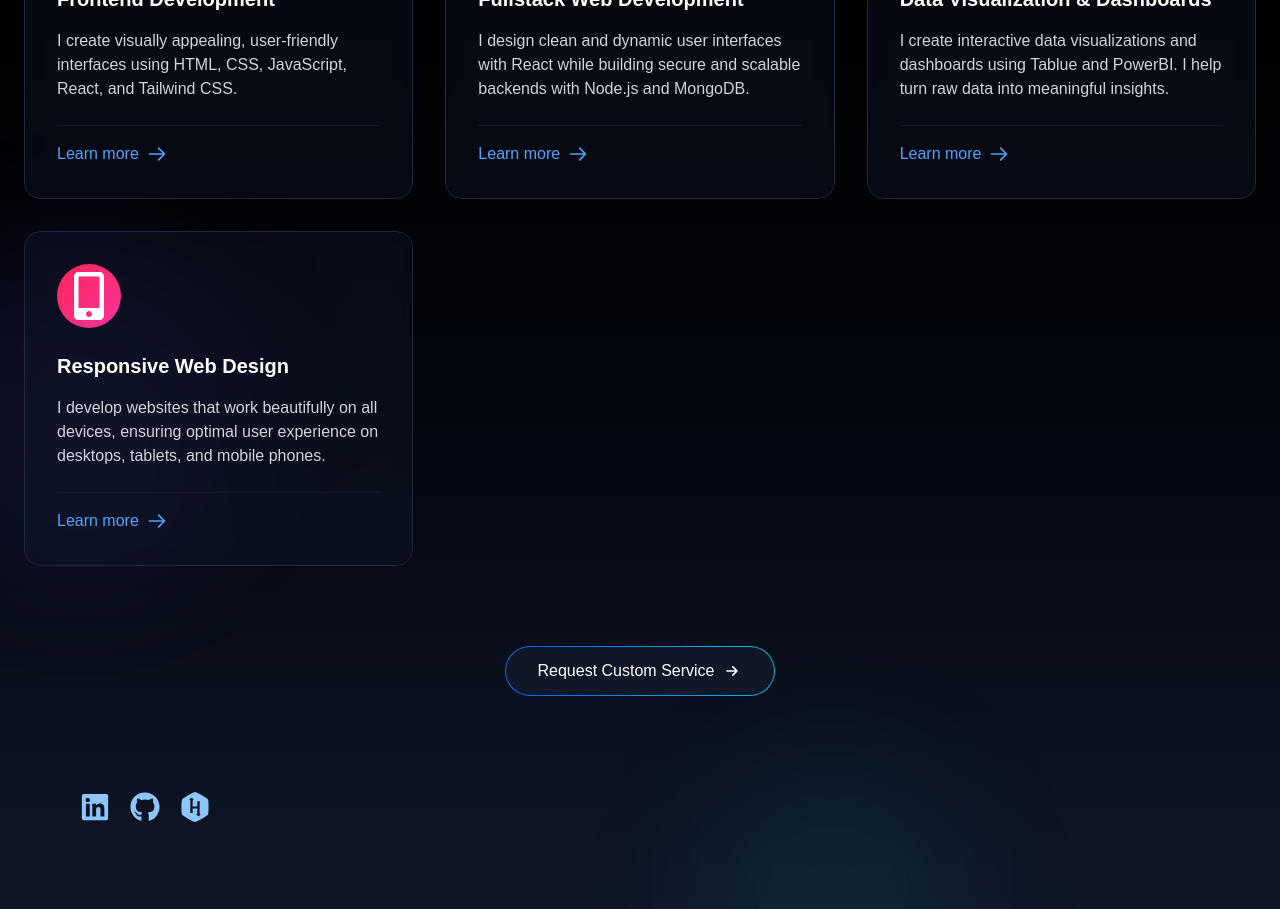
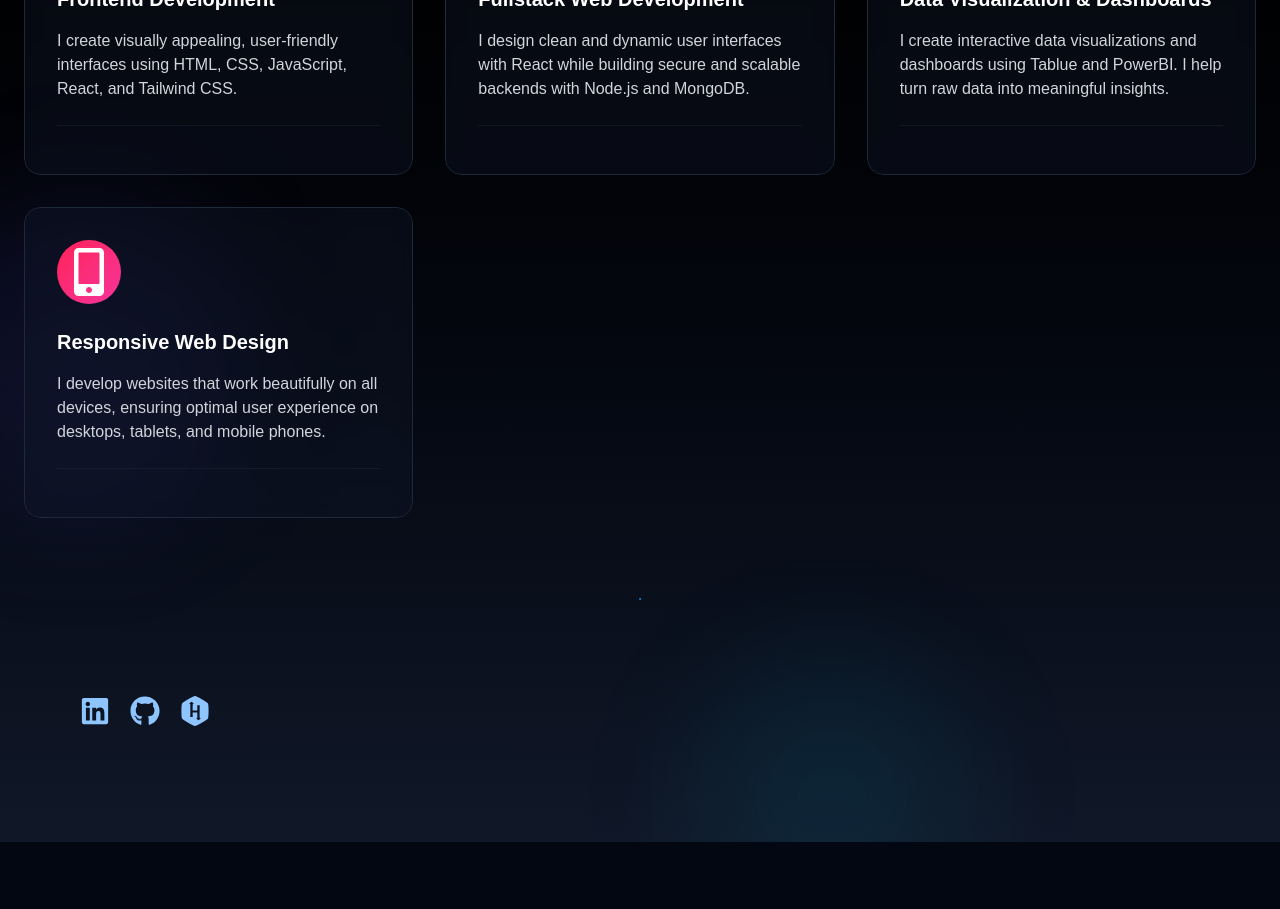
Before and after one commit to crarun9740/MyPortfolio, a React (Vite) app: page / in a window 1280 px wide. Shown: the part 3680-4589 px from the top of the page. Built offline with nearby package versions, Linux system fonts and the light colour scheme.

Commit message:
enhanced code

```diff
--- a/src/Components/Services.jsx
+++ b/src/Components/Services.jsx
@@ -113,25 +113,7 @@ const Services = () => {
                   {service.title}
                 </h3>
                 <p className="text-gray-300 flex-grow">{service.description}</p>
-                <div className="mt-6 pt-4 border-t border-gray-800/50">
-                  <button className="flex items-center text-blue-400 group-hover:text-blue-300 transition-colors duration-300">
-                    <span>Learn more</span>
-                    <svg
-                      xmlns="http://www.w3.org/2000/svg"
-                      className="h-5 w-5 ml-2 group-hover:translate-x-1 transition-transform duration-300"
-                      fill="none"
-                      viewBox="0 0 24 24"
-                      stroke="currentColor"
-                    >
-                      <path
-                        strokeLinecap="round"
-                        strokeLinejoin="round"
-                        strokeWidth={2}
-                        d="M14 5l7 7m0 0l-7 7m7-7H3"
-                      />
-                    </svg>
-                  </button>
-                </div>
+                <div className="mt-6 pt-4 border-t border-gray-800/50"></div>
               </div>
             </motion.div>
           ))}
@@ -144,25 +126,7 @@ const Services = () => {
           viewport={{ once: true }}
           className="mt-20 flex justify-center"
         >
-          <div className="inline-block bg-gradient-to-r from-blue-600 to-cyan-500 p-[1px] rounded-full overflow-hidden">
-            <button className="bg-gray-900 hover:bg-gray-800 text-white font-medium px-8 py-3 rounded-full transition-colors duration-300 flex items-center gap-2">
-              <span>Request Custom Service</span>
-              <svg
-                xmlns="http://www.w3.org/2000/svg"
-                className="h-5 w-5"
-                fill="none"
-                viewBox="0 0 24 24"
-                stroke="currentColor"
-              >
-                <path
-                  strokeLinecap="round"
-                  strokeLinejoin="round"
-                  strokeWidth={2}
-                  d="M13 7l5 5m0 0l-5 5m5-5H6"
-                />
-              </svg>
-            </button>
-          </div>
+          <div className="inline-block bg-gradient-to-r from-blue-600 to-cyan-500 p-[1px] rounded-full overflow-hidden"></div>
         </motion.div>
       </div>
 
```
